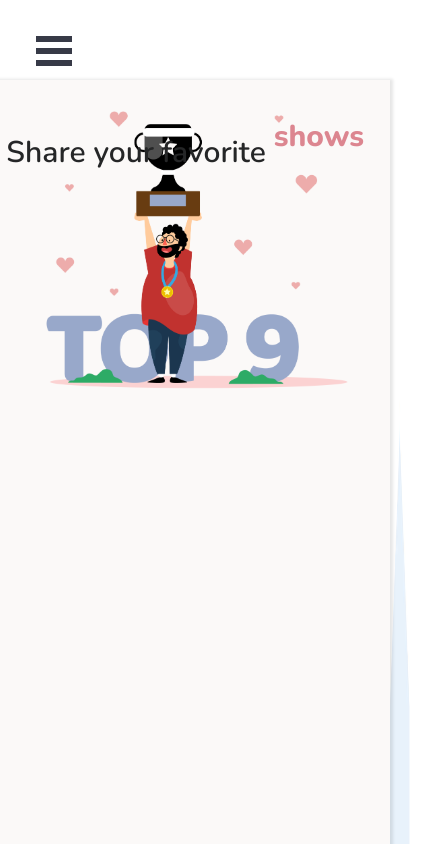
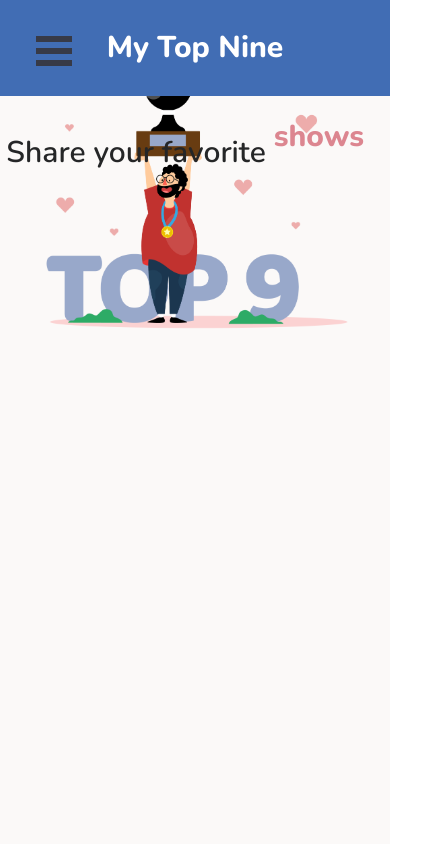
Before and after one commit to AJLambda/My-Top-Nine, a React (Create React App) app in the folder landing-pages/: page / in a window 390 px wide. Shown: the top 844 px of the page, 428 px wide, since content can reach past the window. Built offline with nearby package versions, Linux system fonts and the light colour scheme; a web font is replaced by a local one.

Commit message:
changed mobile layout to flex columns

```diff
--- a/landing-pages/src/components/landing/about.scss
+++ b/landing-pages/src/components/landing/about.scss
@@ -80,5 +80,9 @@
       line-height: 2rem;
       padding: 10px 0px;
     }
+    @media (max-width: $mobile) {
+      display: flex;
+      flex-direction: column;
+    }
   }
 }
--- a/landing-pages/src/components/landing/bottom-content.scss
+++ b/landing-pages/src/components/landing/bottom-content.scss
@@ -121,5 +121,10 @@
       font-weight: bold;
       align-self: center;
     }
+
+    @media (max-width: $mobile) {
+      display: flex;
+      flex-direction: column;
+    }
   }
 }
--- a/landing-pages/src/components/landing/cta.scss
+++ b/landing-pages/src/components/landing/cta.scss
@@ -11,7 +11,7 @@
     // height: 500px;
     background-image: url("../images/top9mobile.png");
     // height: 100vh;
-    margin-top: 80px;
+    // margin-top: 80px;
     background-size: 90%;
     background-position: top;
   }
--- a/landing-pages/src/components/landing/middle-content.scss
+++ b/landing-pages/src/components/landing/middle-content.scss
@@ -28,6 +28,10 @@
     position: relative;
     top: 20px;
     box-shadow: 0 10px 10px 0px rgba(0, 0, 0, 0.3);
+
+    @media (max-width: $mobile) {
+      display: none;
+    }
   }
   .ribbon5:before,
   .ribbon5:after {
@@ -117,6 +121,11 @@
       "nine ten ten eleven"
       "nine ten ten five"
       "eight seven six five";
+
+    @media (max-width: $mobile) {
+      display: flex;
+      flex-direction: column;
+    }
   }
 
   .card {
@@ -253,6 +262,10 @@
     color: $red;
     font-family: "Nunito", sans-serif;
   }
+
+  @media (max-width: $mobile) {
+    display: none;
+  }
 }
 
 #profileimg {
--- a/landing-pages/src/components/landing/nav-bar.scss
+++ b/landing-pages/src/components/landing/nav-bar.scss
@@ -55,6 +55,25 @@
 }
 
 //Mobile Nav
+.mobile-nav {
+  padding: 15px;
+  background-color: #416db4;
+  position: absolute;
+  top: 0;
+  width: 100%;
+  position: fixed;
+  z-index: 2;
+
+  .mobile-title {
+    padding: 15px;
+    h1 {
+      color: white;
+      font-weight: bold;
+      font-family: "Nunito";
+      font-size: 30px;
+    }
+  }
+}
 
 /* Position and sizing of burger button */
 .bm-burger-button {
--- a/landing-pages/src/components/landing/top-content.scss
+++ b/landing-pages/src/components/landing/top-content.scss
@@ -13,6 +13,11 @@
     align-items: center;
     position: relative;
     z-index: 1;
+
+    @media (max-width: $mobile) {
+      display: flex;
+      flex-direction: column;
+    }
   }
 
   h2 {
--- a/landing-pages/src/components/nav/Navigation.js
+++ b/landing-pages/src/components/nav/Navigation.js
@@ -70,6 +70,13 @@ class Navigation extends React.Component {
     const { classes } = this.props;
     return (
       <>
+        {/* Mobile Nav */}
+        {/* <Navbar className="mobile-nav"> */}
+        <div className="mobile-nav">
+          <div className="mobile-title">
+            <h1>My Top Nine</h1>
+          </div>
+        </div>
         <Menu
           isOpen={this.state.menuOpen}
           onStateChange={state => this.handleStateChange(state)}
@@ -123,6 +130,8 @@ class Navigation extends React.Component {
             Top Nine Wall
           </Link>
         </Menu>
+        {/* </Navbar> */}
+        {/* Desktop Nav */}
         <Navbar className="nav">
           <Navbar.Brand href="#">
             <img
```
